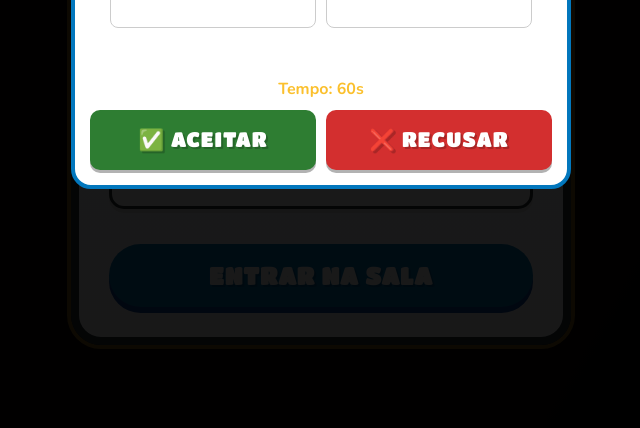
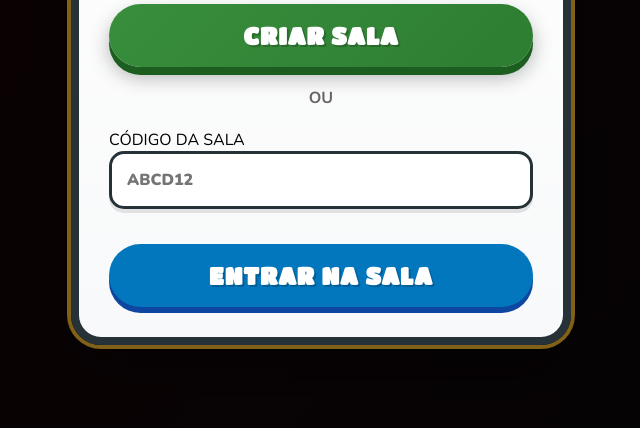
Before and after one commit to doctorvictorandrews-tech/recife-game, a website: page public/index.html in a window 1280 px wide. Shown: the part 372-800 px from the top of the page, without its empty margins (319-959 px from the left). Drawn offline with nearby package versions, Linux system fonts and the light colour scheme.

Commit message:
Update index.html

```diff
--- a/public/index.html
+++ b/public/index.html
@@ -680,7 +680,7 @@
     </div>
 </div>
 
-<div id="trade-offer-modal" style="display:none; position:fixed; inset:0; background:rgba(0,0,0,0.9); z-index:10000; display:flex; align-items:center; justify-content:center;">
+<div id="trade-offer-modal" style="display:none; position:fixed; inset:0; background:rgba(0,0,0,0.9); z-index:10000; align-items:center; justify-content:center;">
     <div class="trade-box" style="max-width: 500px;">
         <h2 class="brand" style="text-align:center; margin:0; color:var(--c-yel);">PROPOSTA RECEBIDA!</h2>
         <div style="padding: 20px; background: #fff; border-radius: 10px; margin: 15px 0;">
```
